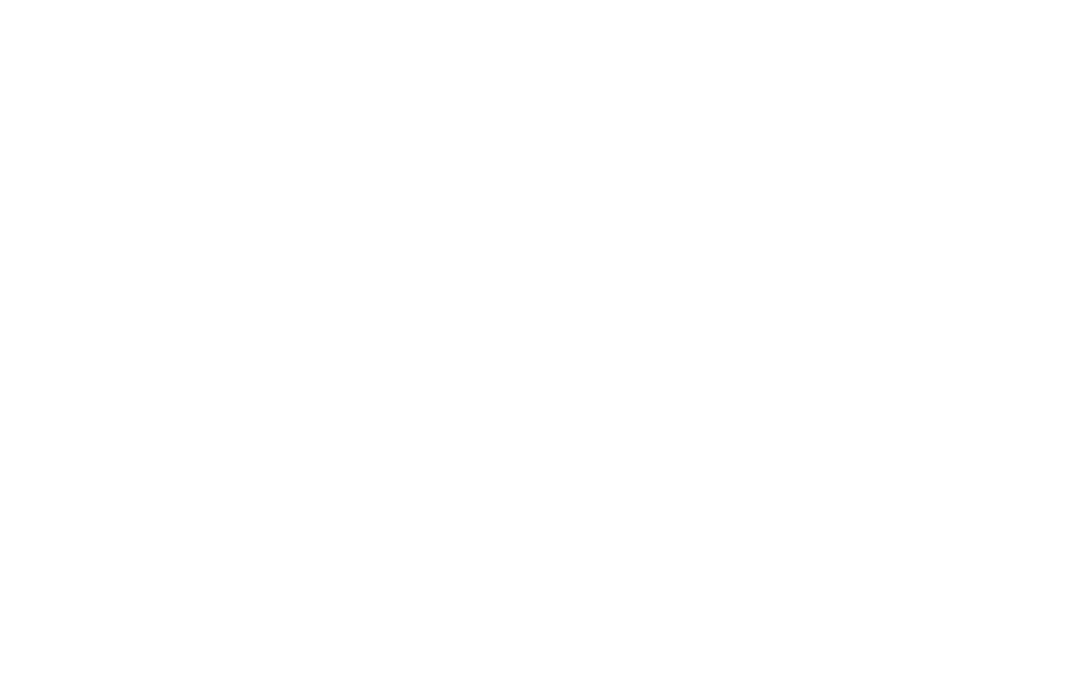
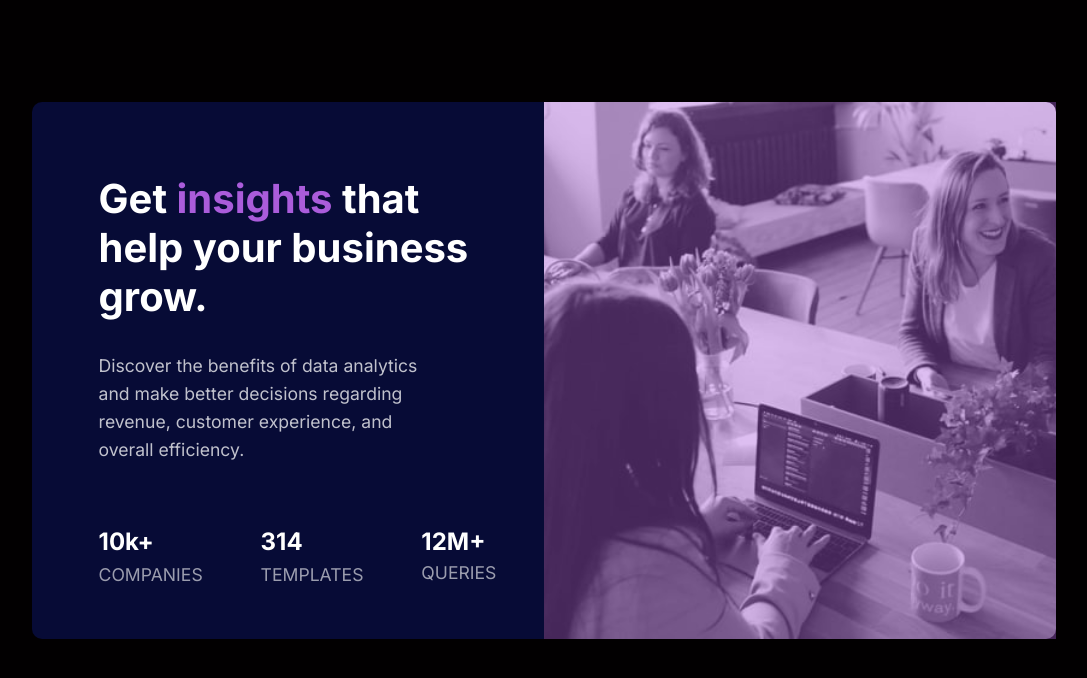
Before and after one commit to Schmelzofen/Stats-Preview-Card-Component, a website: page index.html in a window 1280 px wide. Shown: the whole page, without its empty margins (96-1183 px from the left). Drawn offline with Linux system fonts and the light colour scheme.

Commit message:
vorläufiger Entwurf

```diff
--- a/assets/scss/style.scss
+++ b/assets/scss/style.scss
@@ -0,0 +1,164 @@
+@import url('https://fonts.googleapis.com/css2?family=Inter:wght@400;700&family=Lexend+Deca&display=swap');
+
+/*
+## Layout
+The designs were created to the following widths:
+- Mobile: 375px
+- Desktop: 1440px
+## Colors
+### Primary
+- Very dark blue (main background): hsl(233, 47%, 7%)
+- Dark desaturated blue (card background): hsl(244, 38%, 16%)
+- Soft violet (accent): hsl(277, 64%, 61%)
+### Neutral
+- White (main heading, stats): hsl(0, 0%, 100%)
+- Slightly transparent white (main paragraph): hsla(0, 0%, 100%, 0.75)
+- Slightly transparent white (stat headings): hsla(0, 0%, 100%, 0.6)
+- Font size: 15px
+*/
+
+*{
+    margin: 0;
+    padding: 0;
+    box-sizing: border-box;
+    font-family: Inter;
+}
+
+body{
+    background: rgb(2,0,1);
+    overflow: hidden;
+}
+h1, h2{
+    color: hsl(0, 0%, 100%);
+}
+span{
+    color: hsl(277, 64%, 61%);
+}
+
+.main{
+    display: grid;
+    grid-template-columns: 1fr 1fr;
+    grid-template-rows: auto;
+    align-items: center;
+    padding: 8% 10%;
+    .text-container{
+        background: rgb(7,11,54);
+        padding: 14% 0 7% 13%;
+        border-radius: 10px 0 0 10px;
+        h1{
+            font-size: 5vh;
+            padding: 0% 0 7% 0%;
+            width: 85%;
+        }
+        p{
+            color: hsla(0, 0%, 100%, 0.75);
+            font-size: 2.2vh;
+            padding: 0% 0 14% 0%;
+            width: 77%;
+            line-height: 3.5vh;
+        }
+    }
+    .image-container{
+        background: url(../img/image-header-desktop.jpg) center/cover no-repeat;
+        position: relative;
+        height: 100%;
+        width: 100%;
+        border-radius: 0 10px 10px 0;
+        .image-overlay{
+            background: hsl(277, 64%, 61%);
+            position: absolute;
+            top: 0;
+            left: 0;
+            opacity: .4;
+            height: 100%;
+            width: 100%;
+        }
+    }
+    .subtext{
+        display: flex;
+        flex-wrap: wrap;
+        .subtext1,.subtext2,.subtext3{
+            p{
+                color: hsla(0, 0%, 100%, 0.6);
+                font-size: 2.2vh;
+            }
+            h2{
+                padding: 0 0 5% 0;
+            }
+        }
+        .subtext1{
+            padding: 0 13% 0 0;
+        }
+        .subtext2{
+            padding: 0 13% 0 0;
+        }
+    }
+}
+
+@media only screen and (max-width: 375px){
+    body{
+        overflow: visible;
+    }
+    .main{
+        display: grid;
+        grid-template-columns: 1fr;
+        grid-template-rows: 40vh 60vh;
+        .text-container{
+            border-radius: 0 0 10px 10px;
+            padding: 60% 0 10% 0;
+            text-align: center;
+            h1{
+                width: 92%;
+                font-size: 5vh;
+                margin: 0 auto;
+            }
+            >p{
+                width: 88%;
+                padding: 0 5% 15% 5%;
+                line-height: 3.7vh;
+                margin: 0 auto;
+            }
+            .subtext{
+                flex-direction: column;
+                align-items: center;
+                .subtext1, .subtext2{
+                    padding: 0;
+                }
+                .subtext1{
+                    p{
+                        padding: 0% 0 35% 0;
+                    }
+                }
+                .subtext2{
+                    p{
+                        padding: 0 0 35% 0;
+                    }
+                }
+                .subtext3{
+                    p{
+                        padding: 0 0 35% 0;
+                    }
+                }
+            }
+        }
+        .image-container{
+            grid-column: 1/2;
+            grid-row: 1/2;
+            background: url(../img/image-header-desktop.jpg)  no-repeat;
+            background-size: 100%;
+            height: 70%;
+            width: 100%;
+            border-radius: 10px 10px 0 0;
+            .image-overlay{
+                background: hsl(277, 64%, 61%);
+                position: absolute;
+                top: 0;
+                left: 0;
+                opacity: .4;
+                height: 100%;
+                width: 100%;
+                border-radius: 10px 10px 0 0;
+            }
+        }
+    }
+}
--- a/index.html
+++ b/index.html
@@ -8,6 +8,31 @@
     <link rel="stylesheet" href="./assets/css/style.css" />
   </head>
   <body>
-    <main></main>
+    <main class="main">
+      <section class="text-container">
+        <h1>Get <span>insights</span> that help your business grow.</h1>
+        <p>
+          Discover the benefits of data analytics and make better decisions
+          regarding revenue, customer experience, and overall efficiency.
+        </p>
+        <div class="subtext">
+          <div class="subtext1">
+            <h2>10k+</h2>
+            <p>COMPANIES</p>
+          </div>
+          <div class="subtext2">
+            <h2>314</h2>
+            <p>TEMPLATES</p>
+          </div>
+          <div class="subtext3">
+            <h2>12M+</h2>
+            <p>QUERIES</p>
+          </div>
+        </div>
+      </section>
+      <section class="image-container">
+        <div class="image-overlay"></div>
+      </section>
+    </main>
   </body>
 </html>
```
Also changed, not shown: assets/css/style.css, 1 other file.
